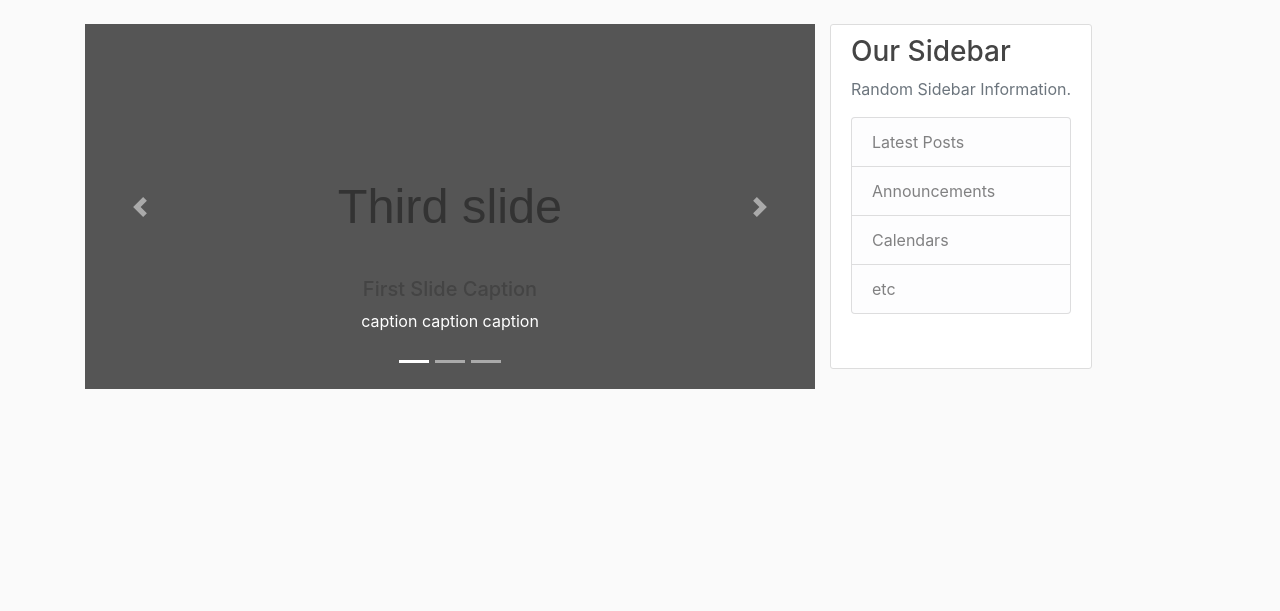
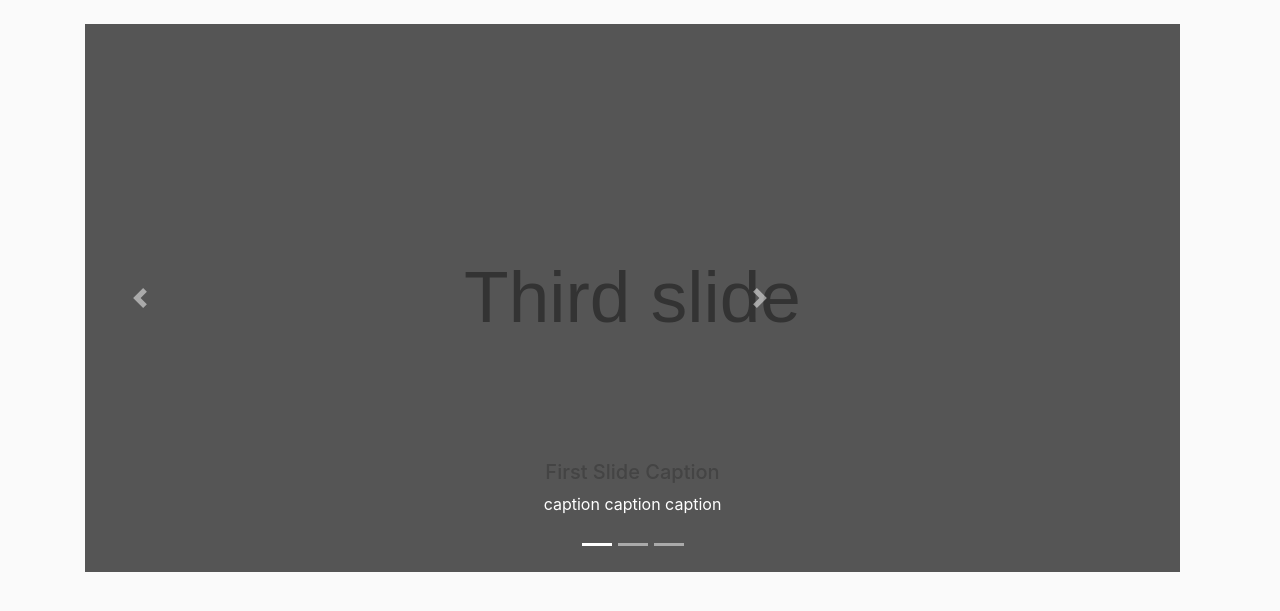
Before and after one commit to Shashank-Karna/CGAP-Beyond-Victims, a Flask app: page /blogs in a window 1280 px wide. Shown: the part 56-667 px from the top of the page. Run offline with Flask 2, Linux system fonts and the light colour scheme; some libraries are stand-ins or nearby versions.

Commit message:
Edited carousel on /blogs

```diff
--- a/cgap/static/main.css
+++ b/cgap/static/main.css
@@ -78,3 +78,11 @@ body {
   .account-heading {
     font-size: 2.5rem;
   }
+
+.carousel-inner {
+  width: 150%;
+}
+
+.carousel-indicators {
+  width: 120%;
+}
--- a/cgap/templates/layout.html
+++ b/cgap/templates/layout.html
@@ -86,7 +86,7 @@
           {% endfor %} {% endif %} {% endwith %} {% block content %}{% endblock
           %}
         </div>
-        <div class="content-section">
+        <!-- <div class="content-section">
           <h3>Our Sidebar</h3>
           <p class='text-muted'>Random Sidebar Information.
             <ul class="list-group">
@@ -96,7 +96,7 @@
               <li class="list-group-item list-group-item-light">etc</li>
             </ul>
           </p>
-        </div>
+        </div> -->
         <div class="col-md-4"></div>
 
       </div>
```
